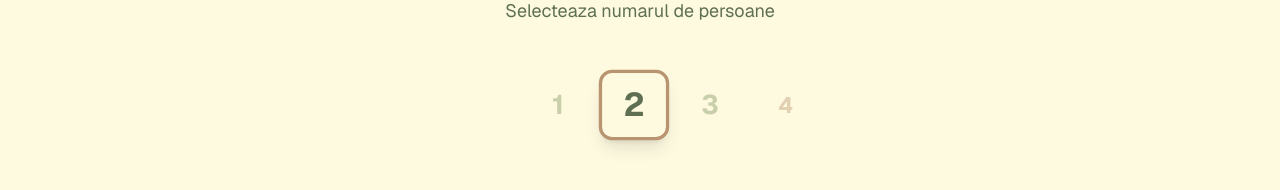
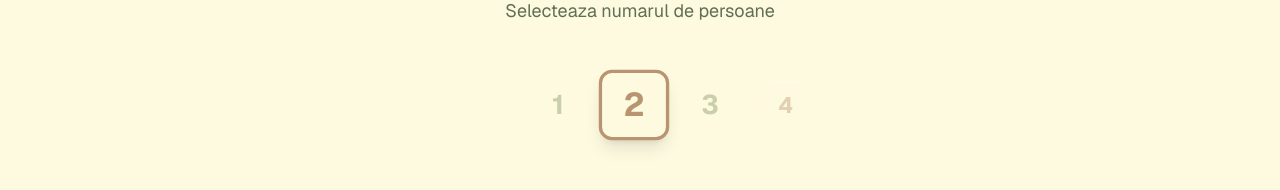
Before and after one commit to RazvanAga/razvanaga, a Next.js app: page /kasiia in a window 1280 px wide. Shown: the part 679-869 px from the top of the page. Built offline with nearby package versions, Linux system fonts and the light colour scheme.

Commit message:
Change selected number text color to brown

```diff
--- a/app/kasiia/page.tsx
+++ b/app/kasiia/page.tsx
@@ -206,7 +206,7 @@ export default function WeddingPage() {
                         borderColor: isActive ? '#B99470' : 'transparent',
                         borderWidth: isActive ? '3px' : '0',
                         backgroundColor: '#FEFAE0',
-                        color: isActive ? '#5F6F52' : distance === 1 ? '#A9B388' : '#B99470'
+                        color: isActive ? '#B99470' : distance === 1 ? '#A9B388' : '#B99470'
                       }}
                     >
                       {num}
```
